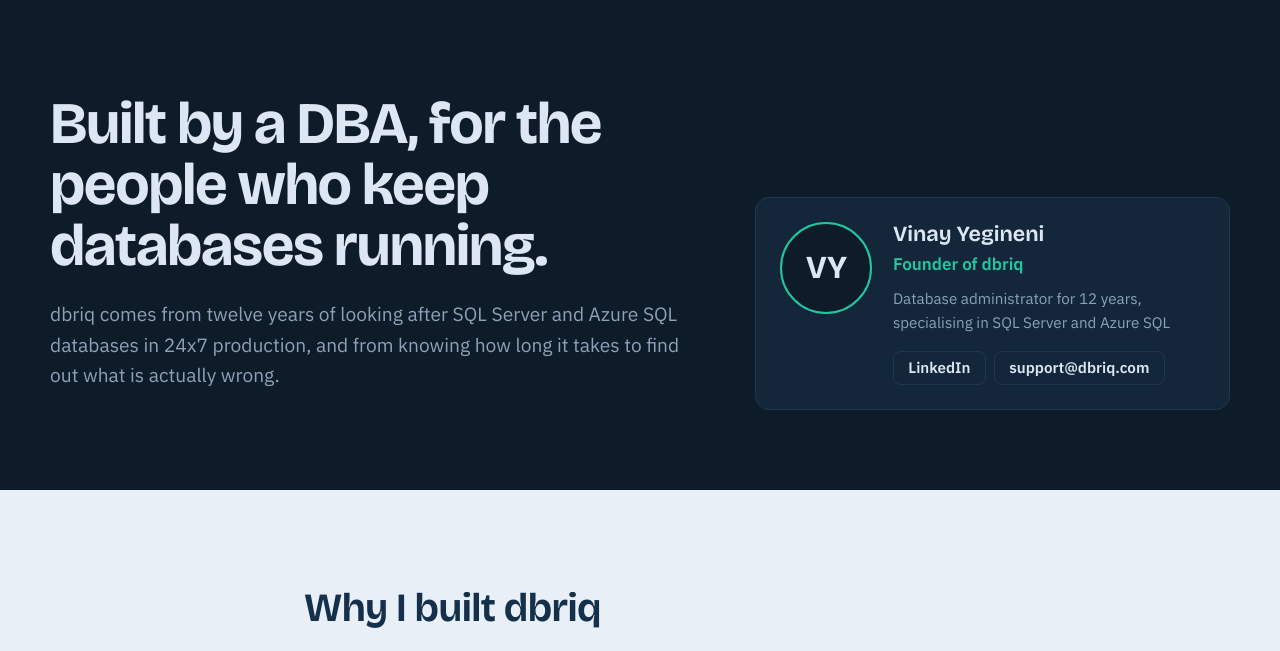
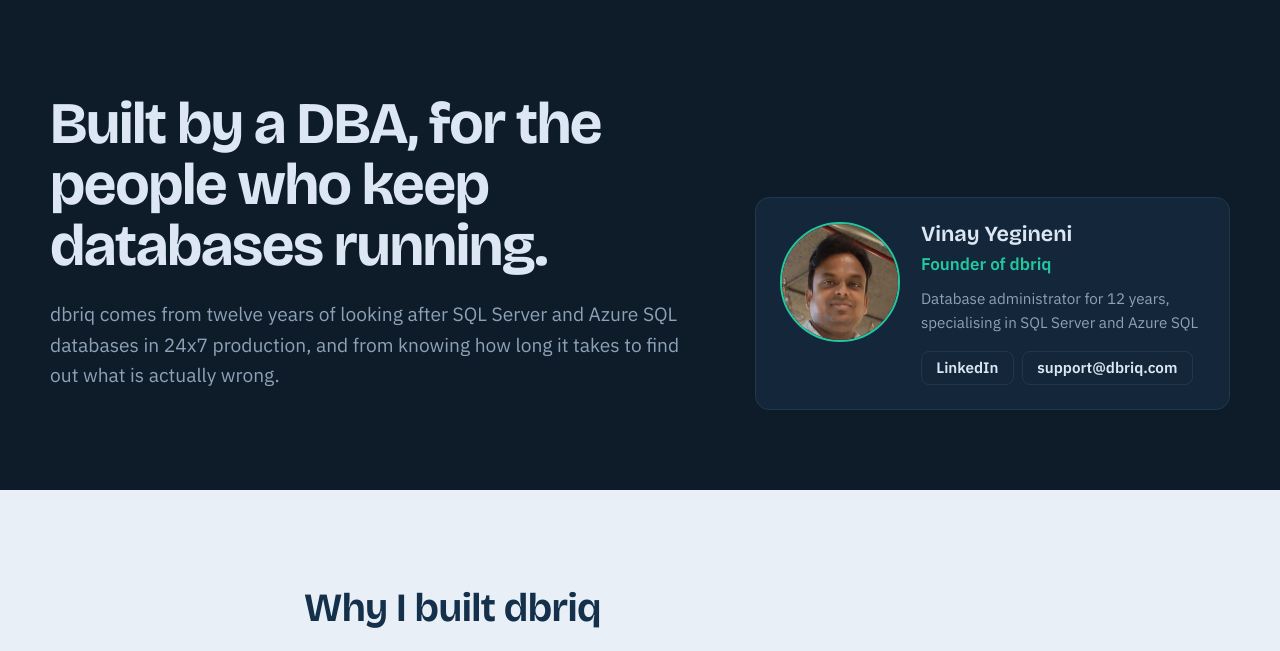
Before and after one commit to dbriqtool/dbriq-website, a plain HTML site: page about.html in a window 1280 px wide. Shown: the part 70-721 px from the top of the page. Drawn offline with nearby package versions, Linux system fonts and the light colour scheme.

Commit message:
Add files via upload

```diff
--- a/about.html
+++ b/about.html
@@ -48,7 +48,7 @@
       <p class="about-lead">dbriq comes from twelve years of looking after SQL Server and Azure SQL databases in 24x7 production, and from knowing how long it takes to find out what is actually wrong.</p>
     </div>
     <aside class="founder" aria-label="Founder">
-      <div class="monogram" aria-hidden="true">VY</div>
+      <img class="monogram avatar" src="/assets/img/founder.webp" width="480" height="480" alt="Vinay Yegineni">
       <div>
         <p class="founder-name">Vinay Yegineni</p>
         <p class="founder-role">Founder of dbriq</p>
--- a/assets/css/site.css
+++ b/assets/css/site.css
@@ -332,3 +332,7 @@ code, .mono { font-family: var(--mono); font-size: .92em; }
 .builder h2 { font-size: clamp(1.4rem, 2.4vw, 1.8rem); margin-bottom: .5rem; }
 .builder p { color: var(--band-muted); margin-bottom: .6rem; }
 @media (max-width: 560px) { .builder { flex-direction: column; align-items: flex-start; } }
+.avatar { object-fit: cover; padding: 0; background: var(--harbor); }
+.founder .avatar { width: 120px; height: 120px; }
+.builder .avatar { width: 80px; height: 80px; }
+@media (max-width: 420px) { .founder { flex-direction: column; } }
```
Also changed, not shown: index.html (+1 -1 lines), assets/img/founder.webp (added).
